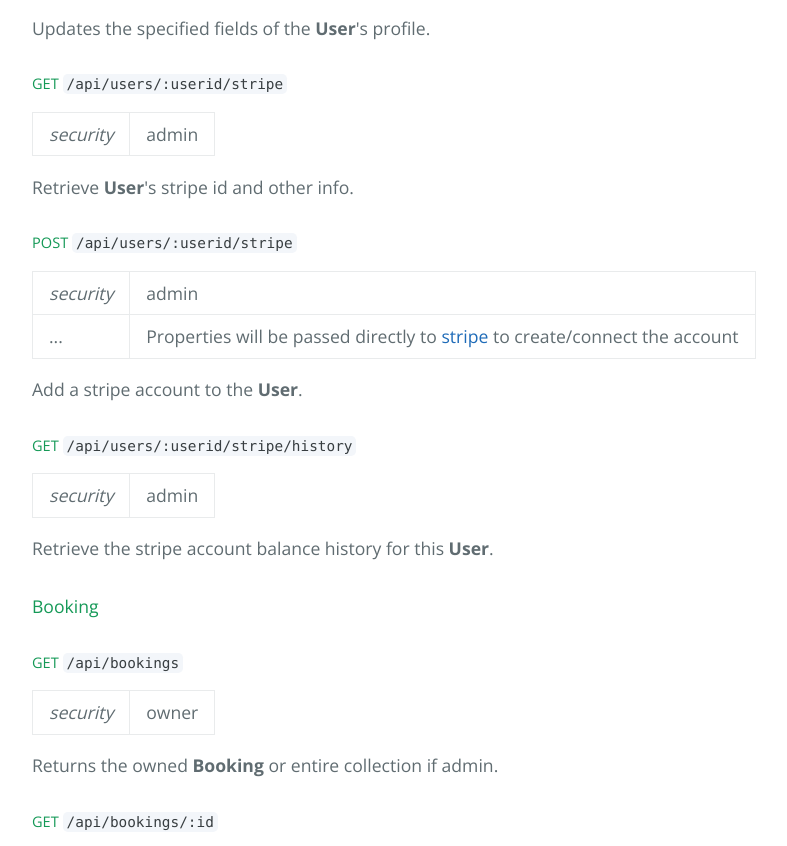
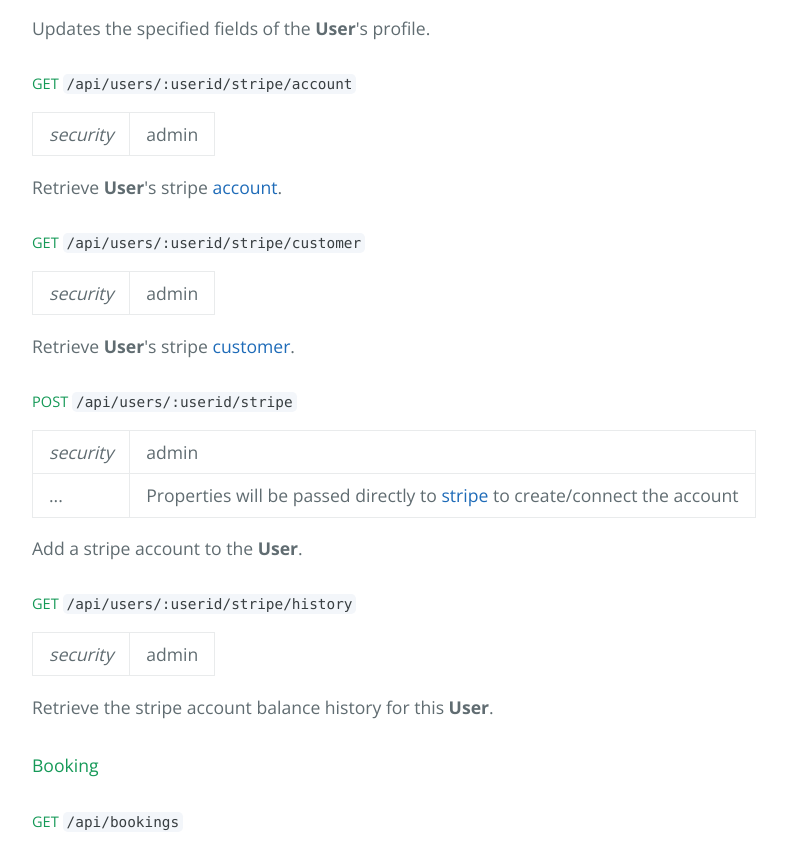
Before and after one commit to Nigh7Sh4de/roundaway, a plain HTML site: page index.html in a window 1280 px wide. Shown: the part 6205-7051 px from the top of the page, without its empty margins (192-979 px from the left). Drawn offline with nearby package versions, Linux system fonts and the light colour scheme.

Commit message:
Update README.md

```diff
--- a/index.html
+++ b/index.html
@@ -366,7 +366,7 @@ In order to make API calls that are auth protected use the following flow:</p>
 <p>Updates the specified fields of the <b>User</b>'s profile.</p>
 
 <h5>
-<a id="get-apiusersuseridstripe" class="anchor" href="#get-apiusersuseridstripe" aria-hidden="true"><span aria-hidden="true" class="octicon octicon-link"></span></a>GET <code>/api/users/:userid/stripe</code>
+<a id="get-apiusersuseridstripeaccount" class="anchor" href="#get-apiusersuseridstripeaccount" aria-hidden="true"><span aria-hidden="true" class="octicon octicon-link"></span></a>GET <code>/api/users/:userid/stripe/account</code>
 </h5>
 
 <table>
@@ -376,7 +376,20 @@ In order to make API calls that are auth protected use the following flow:</p>
   </tr>
 </table>
 
-<p>Retrieve <b>User</b>'s stripe id and other info.</p>
+<p>Retrieve <b>User</b>'s stripe <a href="https://stripe.com/docs/api/node#account">account</a>.</p>
+
+<h5>
+<a id="get-apiusersuseridstripecustomer" class="anchor" href="#get-apiusersuseridstripecustomer" aria-hidden="true"><span aria-hidden="true" class="octicon octicon-link"></span></a>GET <code>/api/users/:userid/stripe/customer</code>
+</h5>
+
+<table>
+  <tr>
+    <td><i>security</i></td>
+    <td>admin</td>
+  </tr>
+</table>
+
+<p>Retrieve <b>User</b>'s stripe <a href="https://stripe.com/docs/api/node#customer_object">customer</a>.</p>
 
 <h5>
 <a id="post-apiusersuseridstripe" class="anchor" href="#post-apiusersuseridstripe" aria-hidden="true"><span aria-hidden="true" class="octicon octicon-link"></span></a>POST <code>/api/users/:userid/stripe</code>
```
